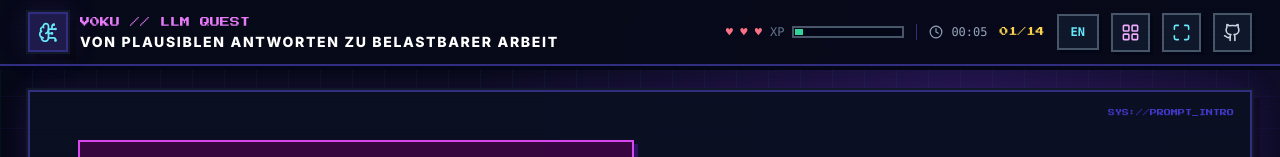
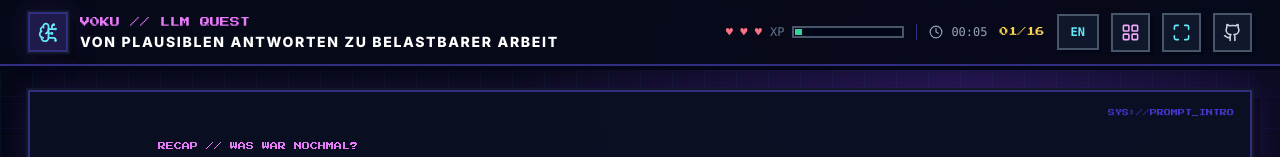
Before and after one commit to voku/Prompt_Intro, a React (Vite) app: page / in a window 1280 px wide. Shown: the top 157 px of the page. Built offline with nearby package versions, Linux system fonts and the light colour scheme.

Commit message:
feat: prepend legacy recap to presentation

```diff
--- a/App.tsx
+++ b/App.tsx
@@ -2,6 +2,7 @@ import React, { useEffect, useRef, useState } from 'react';
 import { BrainCircuit, ChevronLeft, ChevronRight, Clock, Github, LayoutGrid, Maximize, X } from 'lucide-react';
 import SlideLayout from './components/SlideLayout';
 import { SLIDES } from './constants';
+import { INTRO_SLIDES } from './introSlides';
 import { Lang } from './types';
 import { resolveIcon } from './iconUtils';
 
@@ -12,7 +13,7 @@ const App: React.FC = () => {
   const [lang, setLang] = useState<Lang>('de');
   const touchStartRef = useRef<{ x: number; y: number } | null>(null);
   const touchEndRef = useRef<{ x: number; y: number } | null>(null);
-  const slides = SLIDES;
+  const slides = [...INTRO_SLIDES, ...SLIDES];
   const safeSlideCount = Math.max(slides.length, 1);
   const safeCurrentSlideIndex = Math.min(currentSlideIndex, safeSlideCount - 1);
   const currentSlide = slides[safeCurrentSlideIndex];
```
